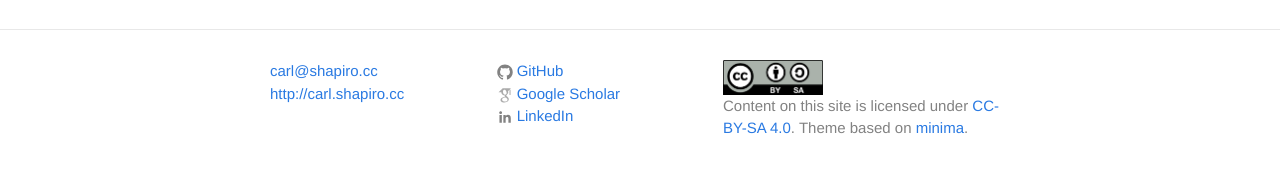
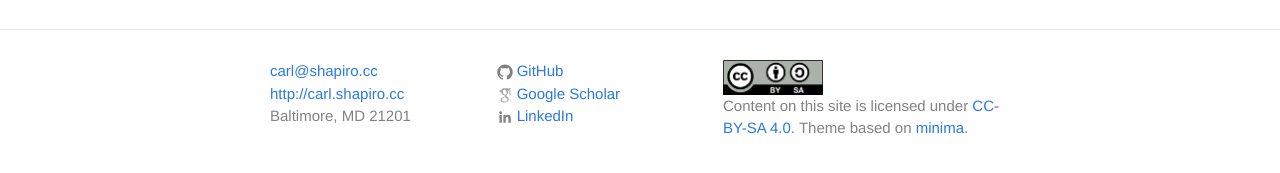
Before and after one commit to crshapiro/crshapiro.github.io, a Jekyll site: the page built from index.md, in a window 1280 px wide. Shown: the part 315-488 px from the top of the page. Built offline with Jekyll 4.4.1, drawn with Linux system fonts in a browser that asks for light colours.

Commit message:
Change if statement so that city appears.

```diff
--- a/_includes/footer.html
+++ b/_includes/footer.html
@@ -7,7 +7,7 @@
         <ul class="contact-list">
           <li><a href="mailto:{{ site.email }}">{{ site.email }}</a></li>
           <li><a href="{{ site.url }}">{{ site.url }}</a></li>
-          {% if site.address %}
+          {% if site.city %}
             <li>{{ site.address }}</li>
             {% if site.address2 %}
               <li>{{ site.address2 }}</li>
```
